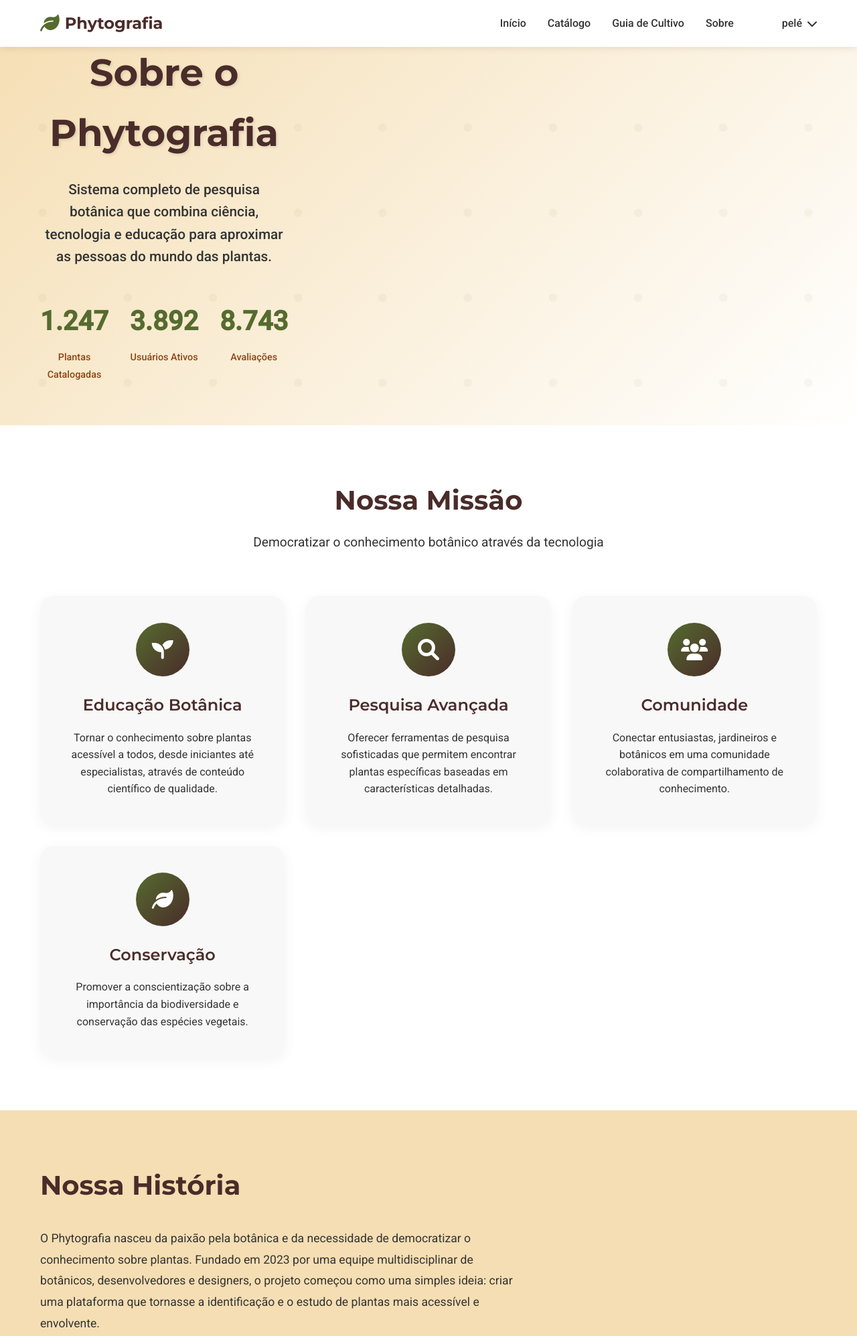
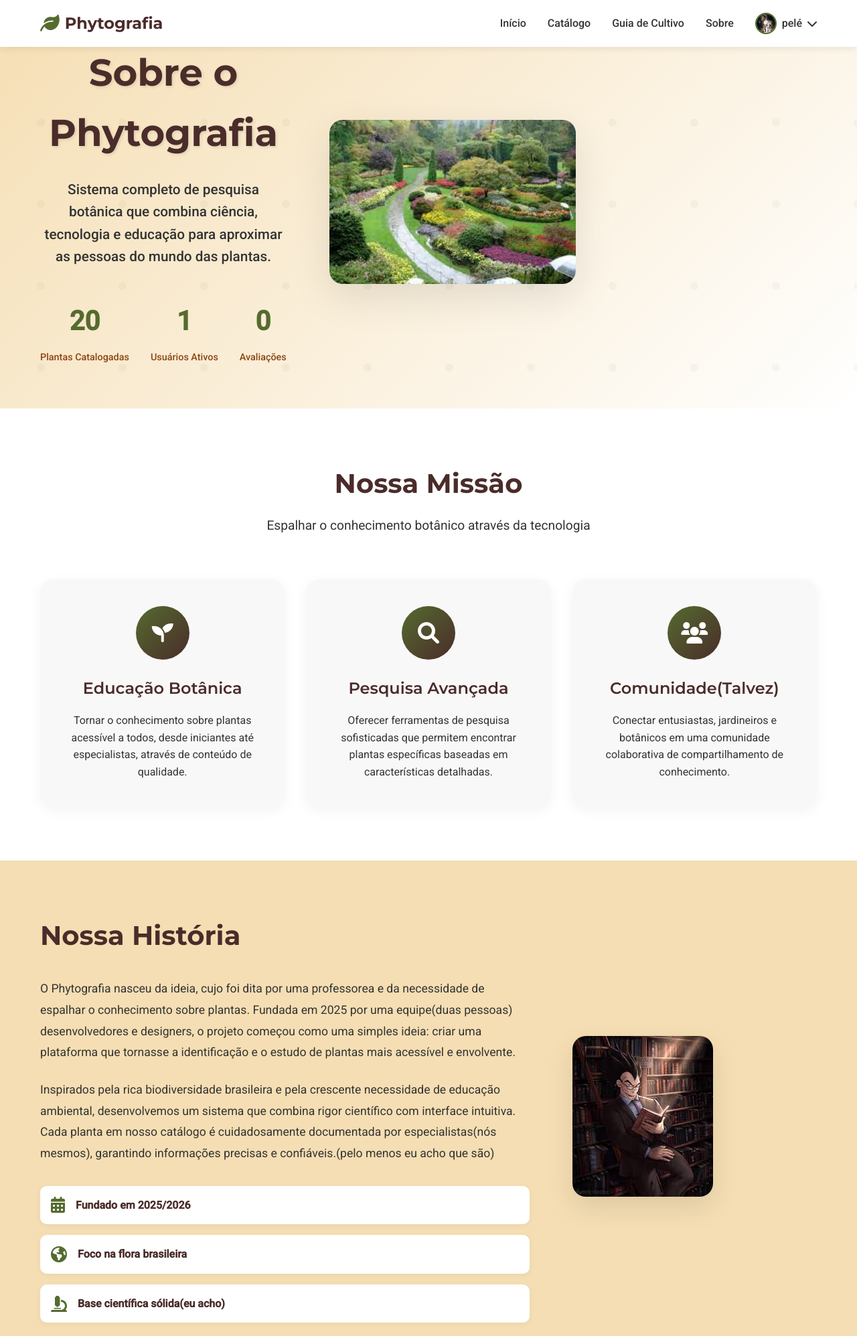
Before and after one commit to rickinjean/phyto, a plain HTML site: page docs/about.html in a window 1280 px wide. Shown: the top 1995 px of the page at 67% size. Drawn offline with Linux system fonts and the light colour scheme.

Commit message:
arrumei quase nada

```diff
--- a/docs/about.css
+++ b/docs/about.css
@@ -196,7 +196,6 @@
 }
 
 .story-image img {
-    width: 100%;
     border-radius: 20px;
     box-shadow: 0 15px 40px rgba(0, 0, 0, 0.1);
 }
--- a/docs/about.html
+++ b/docs/about.html
@@ -53,21 +53,21 @@
                     <p class="hero-subtitle">Sistema completo de pesquisa botânica que combina ciência, tecnologia e educação para aproximar as pessoas do mundo das plantas.</p>
                     <div class="hero-stats">
                         <div class="stat-item">
-                            <span class="stat-number">1,247</span>
+                            <span class="stat-number">20</span>
                             <span class="stat-label">Plantas Catalogadas</span>
                         </div>
                         <div class="stat-item">
-                            <span class="stat-number">3,892</span>
+                            <span class="stat-number">1</span>
                             <span class="stat-label">Usuários Ativos</span>
                         </div>
                         <div class="stat-item">
-                            <span class="stat-number">8,743</span>
+                            <span class="stat-number">0</span>
                             <span class="stat-label">Avaliações</span>
                         </div>
                     </div>
                 </div>
                 <div class="hero-image">
-                    <img src="https://via.placeholder.com/500x400/556B2F/FFFFFF?text=Phytografia" alt="Phytografia">
+                    <img src="./imagens/jardim.jpeg" alt="Phytografia">
                 </div>
             </div>
         </div>
@@ -78,7 +78,7 @@
         <div class="container">
             <div class="section-header">
                 <h2>Nossa Missão</h2>
-                <p>Democratizar o conhecimento botânico através da tecnologia</p>
+                <p>Espalhar o conhecimento botânico através da tecnologia</p>
             </div>
             <div class="mission-grid">
                 <div class="mission-card">
@@ -86,7 +86,7 @@
                         <i class="fas fa-seedling"></i>
                     </div>
                     <h3>Educação Botânica</h3>
-                    <p>Tornar o conhecimento sobre plantas acessível a todos, desde iniciantes até especialistas, através de conteúdo científico de qualidade.</p>
+                    <p>Tornar o conhecimento sobre plantas acessível a todos, desde iniciantes até especialistas, através de conteúdo de qualidade.</p>
                 </div>
                 <div class="mission-card">
                     <div class="mission-icon">
@@ -99,15 +99,8 @@
                     <div class="mission-icon">
                         <i class="fas fa-users"></i>
                     </div>
-                    <h3>Comunidade</h3>
+                    <h3>Comunidade(Talvez)</h3>
                     <p>Conectar entusiastas, jardineiros e botânicos em uma comunidade colaborativa de compartilhamento de conhecimento.</p>
-                </div>
-                <div class="mission-card">
-                    <div class="mission-icon">
-                        <i class="fas fa-leaf"></i>
-                    </div>
-                    <h3>Conservação</h3>
-                    <p>Promover a conscientização sobre a importância da biodiversidade e conservação das espécies vegetais.</p>
                 </div>
             </div>
         </div>
@@ -119,16 +112,12 @@
             <div class="story-content">
                 <div class="story-text">
                     <h2>Nossa História</h2>
-                    <p>O Phytografia nasceu da paixão pela botânica e da necessidade de democratizar o conhecimento sobre plantas. Fundado em 2023 por uma equipe multidisciplinar de botânicos, desenvolvedores e designers, o projeto começou como uma simples ideia: criar uma plataforma que tornasse a identificação e o estudo de plantas mais acessível e envolvente.</p>
-
-                    <p>Inspirados pela rica biodiversidade brasileira e pela crescente necessidade de educação ambiental, desenvolvemos um sistema que combina rigor científico com interface intuitiva. Cada planta em nosso catálogo é cuidadosamente documentada por especialistas, garantindo informações precisas e confiáveis.</p>
-
-                    <p>Hoje, o Phytografia é mais do que uma base de dados - é uma comunidade vibrante onde conhecimento científico encontra paixão pela natureza, onde iniciantes aprendem com especialistas, e onde a tecnologia serve à preservação da biodiversidade.</p>
-
+                    <p>O Phytografia nasceu da ideia, cujo foi dita por uma professorea e da necessidade de espalhar o conhecimento sobre plantas. Fundada em 2025 por uma equipe(duas pessoas) desenvolvedores e designers, o projeto começou como uma simples ideia: criar uma plataforma que tornasse a identificação e o estudo de plantas mais acessível e envolvente.</p>
+                    <p>Inspirados pela rica biodiversidade brasileira e pela crescente necessidade de educação ambiental, desenvolvemos um sistema que combina rigor científico com interface intuitiva. Cada planta em nosso catálogo é cuidadosamente documentada por especialistas(nós mesmos), garantindo informações precisas e confiáveis.(pelo menos eu acho que são)</p>
                     <div class="story-highlights">
                         <div class="highlight-item">
                             <i class="fas fa-calendar-alt"></i>
-                            <span>Fundado em 2023</span>
+                            <span>Fundado em 2025/2026</span>
                         </div>
                         <div class="highlight-item">
                             <i class="fas fa-globe-americas"></i>
@@ -136,12 +125,12 @@
                         </div>
                         <div class="highlight-item">
                             <i class="fas fa-microscope"></i>
-                            <span>Base científica sólida</span>
+                            <span>Base científica sólida(eu acho)</span>
                         </div>
                     </div>
                 </div>
                 <div class="story-image">
-                    <img src="https://via.placeholder.com/400x500/8B4513/FFFFFF?text=Nossa+História" alt="Nossa História">
+                    <img src="./imagens/vegeta.jpeg" alt="Nossa História">
                 </div>
             </div>
         </div>
--- a/docs/about.js
+++ b/docs/about.js
@@ -345,19 +345,4 @@ function initParallaxEffect() {
 // Initialize parallax effect
 document.addEventListener('DOMContentLoaded', initParallaxEffect);
 
-// Add loading animation for images
-function initImageLoading() {
-    const images = document.querySelectorAll('img');
-
-    images.forEach(img => {
-        img.addEventListener('load', () => {
-            img.style.opacity = '1';
-        });
-
-        // Add loading placeholder
-        img.style.opacity = '0';
-        img.style.transition = 'opacity 0.3s ease';
-    });
-}
-
 document.addEventListener('DOMContentLoaded', initImageLoading);
```
Also changed, not shown: docs/imagens/jardim.jpeg (added), docs/imagens/vegeta.jpeg (added).
